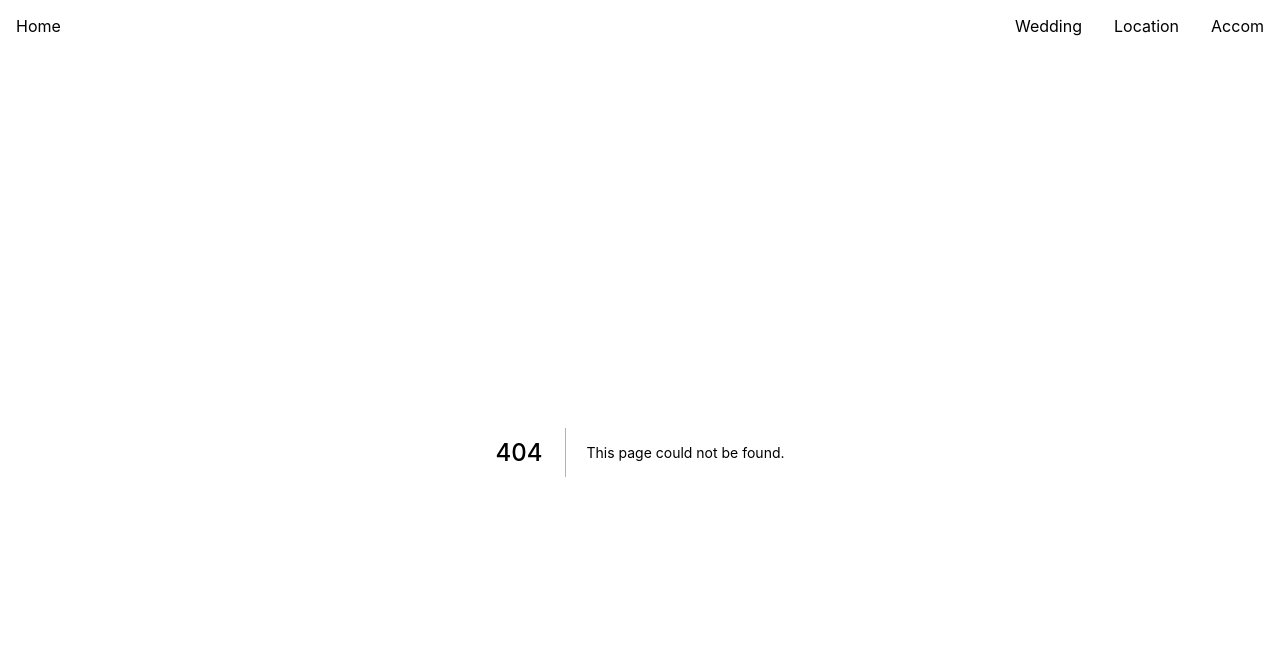
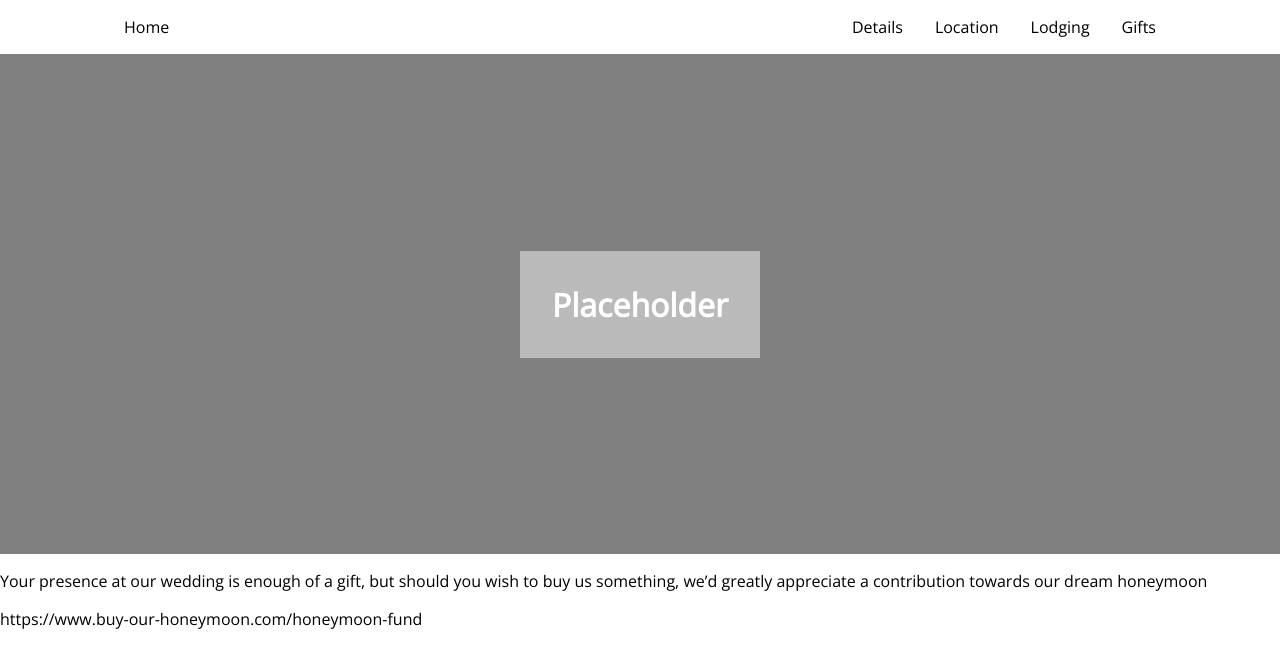
Before and after one commit to LizH90/simple-static-site, a Next.js app: page /gifts in a window 1280 px wide. Before the commit this address had no page. Shown: the top 668 px of the page. Built offline with nearby package versions, Linux system fonts and the light colour scheme.

Commit message:
Rename links and set standard page styling on homepage

```diff
--- a/components/layout.js
+++ b/components/layout.js
@@ -10,14 +10,17 @@ const Layout = ({children}) => (
         </Link>
       </div>
       <div >
-        <Link href="/wedding">
-          <a className={styles.navlink}>Wedding</a>
+      <Link href="/details">
+          <a className={styles.navlink}>Details</a>
         </Link>
         <Link href="/location">
           <a className={styles.navlink}>Location</a>
         </Link>
-        <Link href="/accommodation">
-          <a className={styles.navlink}>Accom</a>
+        <Link href="/lodging">
+          <a className={styles.navlink}>Lodging</a>
+        </Link>
+        <Link href="/gifts">
+          <a className={styles.navlink}>Gifts</a>
         </Link>
       </div>
     </nav>
--- /dev/null
+++ b/pages/_document.js
@@ -0,0 +1,26 @@
+import Document, { Html, Head, Main, NextScript } from 'next/document'
+
+class MyDocument extends Document {
+  static async getInitialProps(ctx) {
+    const initialProps = await Document.getInitialProps(ctx)
+    return { ...initialProps }
+  }
+
+  render() {
+    return (
+      <Html>
+        <Head>
+          <link rel="preconnect" href="https://fonts.gstatic.com" />
+          <link href="https://fonts.googleapis.com/css2?family=Open+Sans&display=swap" rel="stylesheet" />
+          <link href="https://fonts.googleapis.com/css2?family=Parisienne&display=swap" rel="stylesheet"/>
+        </Head>
+        <body>
+          <Main />
+          <NextScript />
+        </body>
+      </Html>
+    )
+  }
+}
+
+export default MyDocument
--- /dev/null
+++ b/pages/gifts.js
@@ -0,0 +1,17 @@
+import Head from 'next/head'
+import styles from '../styles/Location.module.css'
+import Image from 'next/image';
+
+export default function Wedding() {
+  return (
+    <>
+      <div className="titleWrapper">
+        <h1 className="title">Placeholder</h1>
+      </div>
+      <p>Your presence at our wedding is enough of a gift, but should you wish to buy us something, we’d greatly appreciate a contribution towards our dream honeymoon</p>
+      <p>
+        https://www.buy-our-honeymoon.com/honeymoon-fund
+      </p>
+    </>
+  )
+};
--- a/pages/location.js
+++ b/pages/location.js
@@ -6,7 +6,7 @@ export default function Location() {
       <div className="titleWrapper">
         <h1 className="title">Location</h1>
       </div>
-      <div className={styles.textWrapper}>
+      <div className="textWrapper">
         <p>Directions:</p>
         <p>Hayne, Zeal Monachorum EX17 6DE</p>
         <iframe
--- a/styles/Layout.module.css
+++ b/styles/Layout.module.css
@@ -1,3 +1,15 @@
 .navlink {
   margin: 1rem;
 }
+
+@media (max-width: 600px) {
+  .navlink {
+    margin: 0.5rem;
+  }
+}
+
+@media (max-width: 370px) {
+  .navlink {
+    margin: 0.25rem;
+  }
+}
--- a/styles/Location.module.css
+++ b/styles/Location.module.css
@@ -12,17 +12,6 @@
   padding: 2rem;
 }
 
-
-.textWrapper {
-  text-align: center;
-  padding: 1rem 5rem;
-}
-@media (max-width: 600px) {
-  .textWrapper {
-    padding: 1rem 1rem
-  }
-}
-
 .illustration {
   max-width: 75%;
 }
--- a/styles/globals.css
+++ b/styles/globals.css
@@ -2,8 +2,10 @@ html,
 body {
   padding: 0;
   margin: 0;
-  font-family: -apple-system, BlinkMacSystemFont, Segoe UI, Roboto, Oxygen,
-    Ubuntu, Cantarell, Fira Sans, Droid Sans, Helvetica Neue, sans-serif;
+  min-width: 320px;
+  font-family: 'Open Sans', sans-serif;
+  /* font-family: -apple-system, BlinkMacSystemFont, Segoe UI, Roboto, Oxygen,
+    Ubuntu, Cantarell, Fira Sans, Droid Sans, Helvetica Neue, sans-serif; */
 }
 
 a {
@@ -18,7 +20,8 @@ a {
 nav {
   display: flex;
   justify-content: space-between;
-  margin: 1rem 0;
+  margin: 1rem auto;
+  max-width: 1064px;
 }
 
 .titleWrapper {
@@ -34,3 +37,13 @@ nav {
   color: white;
   padding: 2rem;
 }
+
+.textWrapper {
+  text-align: center;
+  padding: 1rem 5rem;
+}
+@media (max-width: 600px) {
+  .textWrapper {
+    padding: 1rem 1rem
+  }
+}
```
Also changed, not shown: pages/details.js (added, +37 -0 lines), pages/index.js (+12 -26 lines), pages/wedding.js (deleted, +0 -11 lines), styles/Home.module.css (+24 -4 lines), pages/lodging.js (renamed from pages/accommodation.js).
